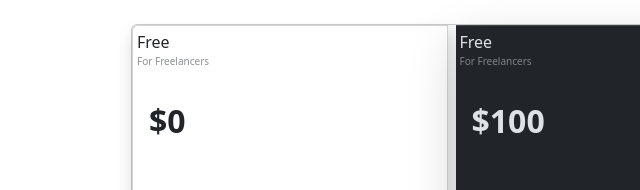
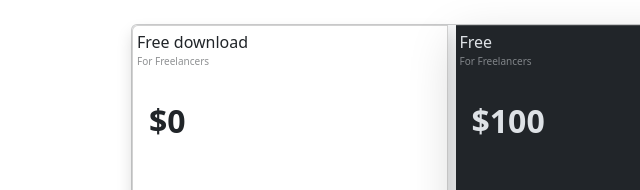
Before and after one commit to SZATEE-117/mini-project, a plain HTML site: page index.html in a window 1280 px wide. Shown: the top 190 px of the page, 189-829 px from the left. Drawn offline with nearby package versions, Linux system fonts and the light colour scheme; files whose address does not match are found by name.

Commit message:
edit something in indexit

```diff
--- a/index.html
+++ b/index.html
@@ -18,7 +18,7 @@
     >
       <div class="card shadow">
         <div class="card-title d-block p-1">
-          Free
+          Free download
           <small
             class="text-capitalize fw-smaller opacity-50 d-block"
             style="font-size: 10px"
```
